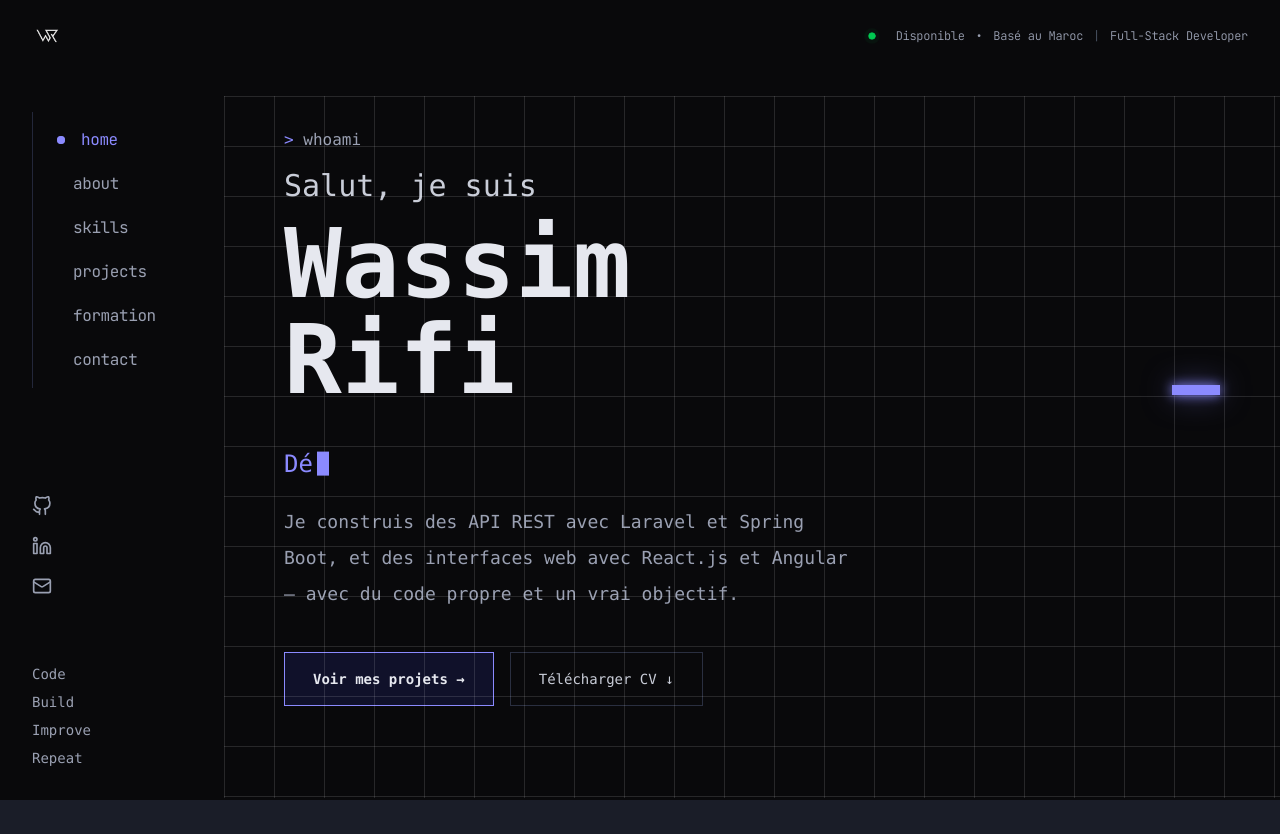
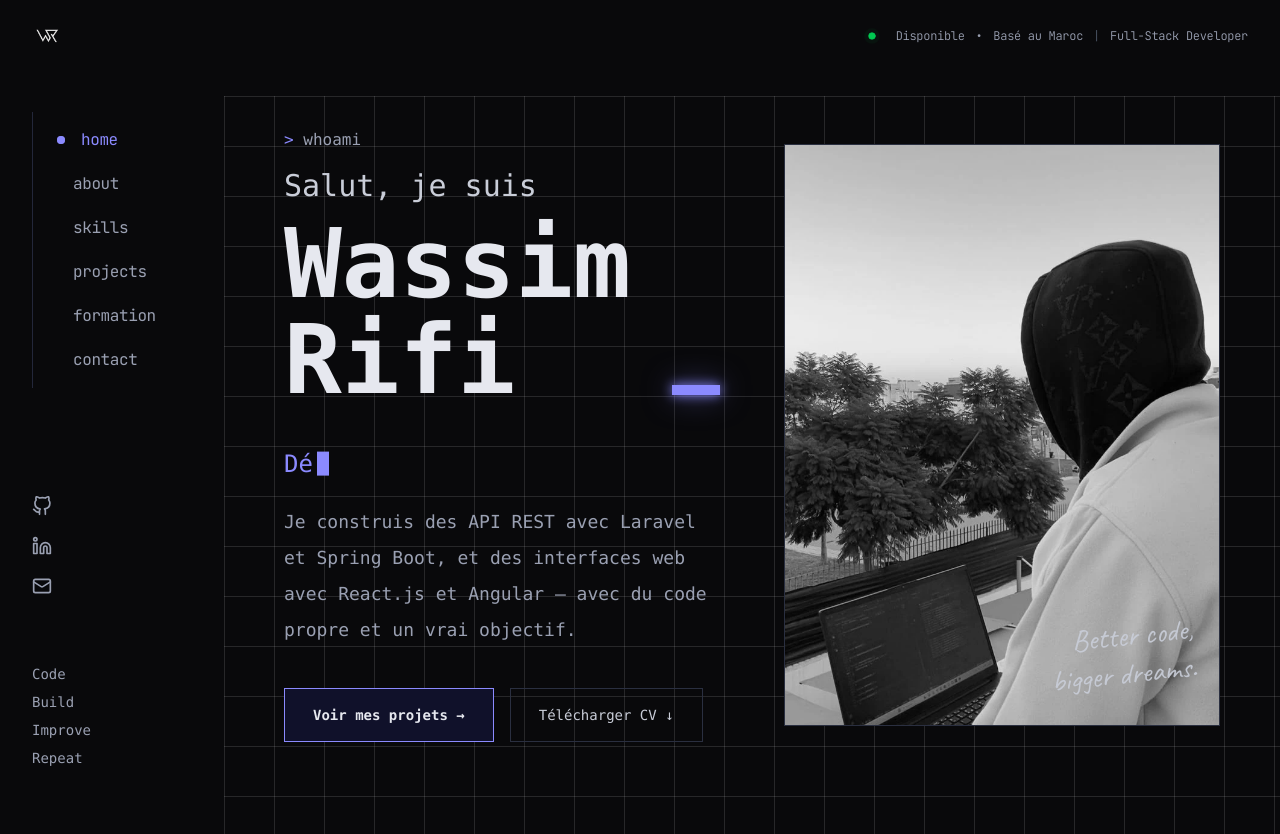
Before and after one commit to wassim-rifi-dev/portfolio, a Next.js app: page / in a window 1280 px wide. Before the commit the page ends 800 px from the top, so only its background shows below. Built offline with nearby package versions, Linux system fonts and the light colour scheme.

Commit message:
feat: add right part in the hero section

```diff
--- a/src/app/layout.tsx
+++ b/src/app/layout.tsx
@@ -1,10 +1,15 @@
 import "./globals.css";
-import { JetBrains_Mono } from "next/font/google";
+import { Caveat, JetBrains_Mono } from "next/font/google";
 
 export const jetbrainsMono = JetBrains_Mono({
   subsets: ["latin"],
   weight: ["100", "200", "300", "400", "500", "600", "700"],
   variable: "--font-jetbrains",
+})
+
+export const caveat = Caveat({
+  subsets: ["latin"],
+  weight: ["400", "500", "600", "700"]
 })
 
 export default function RootLayout({ children }: LayoutProps<"/">) {
--- a/src/components/sections/Hero.tsx
+++ b/src/components/sections/Hero.tsx
@@ -1,15 +1,16 @@
-import { jetbrainsMono } from "@/app/layout";
+import { caveat, jetbrainsMono } from "@/app/layout";
 import Typewrite from "../ui/Typewriter";
+import Image from "next/image";
 
 export default function Hero() {
     return (
         <section id="home" className={`relative px-15 pt-8 pb-23 ` + jetbrainsMono.className}>
-            <div
-                className="absolute inset-0
+            <div className="absolute inset-0
                 bg-[linear-gradient(to_right,#ffffff1f_1px,transparent_1px),linear-gradient(to_bottom,#ffffff1f_1px,transparent_1px)]
                 bg-size-[50px_50px]"
             />
 
+            <div className="relative grid items-center gap-16 md:grid-cols-2">
                 <div className="flex flex-col font-mono">
                     <p className="text-[#8B8AFF]">&gt; <span className="text-[#9AA0B2]">whoami</span></p>
 
@@ -53,7 +54,25 @@ export default function Hero() {
                     </div>
                 </div>
 
-            <div></div>
+                <div className="group relative aspect-3/4 w-full max-w-md justify-self-end overflow-hidden border border-[#2A2F40] bg-[#0A0A10]">
+                    <Image
+                        src="/images/me_white_black.webp"
+                        alt="Wassim Rifi"
+                        fill
+                        priority
+                        sizes="(min-width: 768px) 450px, 100vw"
+                        className="object-cover grayscale transition duration-500 group-hover:grayscale-0"
+                    />
+
+                    <p
+                        className={`absolute bottom-8 right-6 -rotate-6 text-right text-3xl leading-tight text-[#C9CDD8]/90 ${caveat.className}`}
+                    >
+                        Better code,
+                        <br />
+                        bigger dreams.
+                    </p>
+                </div>
+                </div>
         </section>
     );
 }
```
Also changed, not shown: public/images/me_white_black.webp (added). Lines whose indentation alone changed are shown as unchanged.
